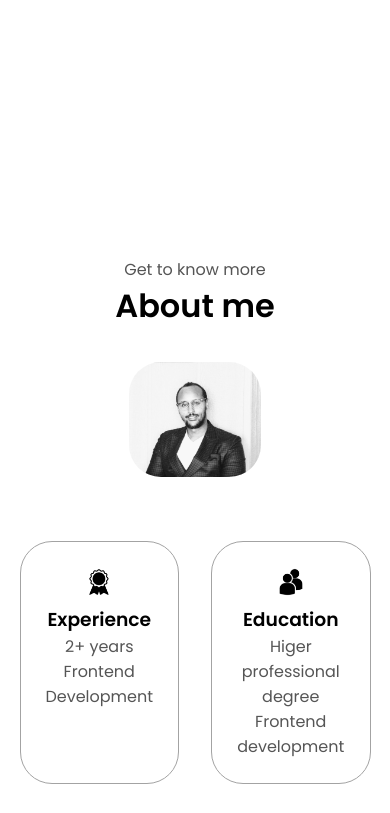
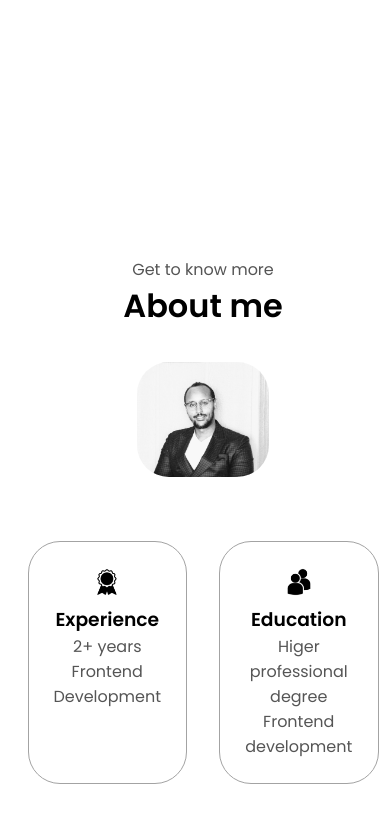
Before and after one commit to MohammedAbi/html-css-js-portfolio, a plain HTML site: page index.html in a window 390 px wide. Shown: the part 621-1434 px from the top of the page. Drawn offline with Linux system fonts and the light colour scheme.

Commit message:
added mediaquery

```diff
--- a/index.html
+++ b/index.html
@@ -35,6 +35,7 @@
         </div>
       </div>
     </nav>
+    <div class="container">
       <section id="profile">
         <div class="section__pic-container">
           <div class="profile-pic-container">
@@ -56,7 +57,10 @@
             >
               Download CV
             </button>
-          <button class="btn btn-color-1" onclick="location.href='./#contact'">
+            <button
+              class="btn btn-color-1"
+              onclick="location.href='./#contact'"
+            >
               Contact Info
             </button>
           </div>
@@ -82,6 +86,8 @@
           onclick="location.href='./#about'"
         />
       </section>
+    </div>
+    <div class="container">
       <section id="about">
         <p class="section__text__p1">Get to know more</p>
         <h1 class="title">About me</h1>
@@ -123,13 +129,13 @@
             <div class="text-container">
               <p>
                 As a nearly graduated frontend developer pursuing a Higher
-              Professional Degree, I am enthusiastic about translating creative
-              concepts into user-friendly web interfaces. My education has
-              equipped me with essential skills in design processes, interaction
-              design, and programming. Eager to apply my creative design
-              principles, HTML/CSS proficiency, and foundational knowledge of
-              JavaScript to contribute to innovative projects and enhance user
-              experiences.
+                Professional Degree, I am enthusiastic about translating
+                creative concepts into user-friendly web interfaces. My
+                education has equipped me with essential skills in design
+                processes, interaction design, and programming. Eager to apply
+                my creative design principles, HTML/CSS proficiency, and
+                foundational knowledge of JavaScript to contribute to innovative
+                projects and enhance user experiences.
               </p>
             </div>
           </div>
@@ -141,6 +147,8 @@
           onclick="location.href='./#experience'"
         />
       </section>
+    </div>
+    <div class="container">
       <section id="experience">
         <p class="section__text__p1">Explore my</p>
         <h1 class="title">Experience</h1>
@@ -220,6 +228,8 @@
           onclick="location.href='./#projects'"
         />
       </section>
+    </div>
+    <div class="container">
       <section id="projects">
         <p class="section__text__p1">Browse My Recent</p>
         <h1 class="title">Projects</h1>
@@ -308,6 +318,8 @@
           onclick="location.href='./#contact'"
         />
       </section>
+    </div>
+    <div class="container">
       <section id="contact">
         <p class="section__text__p1">Get in Touch</p>
         <h1 class="title">Contact Me</h1>
@@ -331,7 +343,9 @@
               class="icon contact-icon"
             />
             <p>
-            <a href="https://www.linkedin.com/in/mohammedabdulabi/">LinkedIn</a>
+              <a href="https://www.linkedin.com/in/mohammedabdulabi/"
+                >LinkedIn</a
+              >
             </p>
           </div>
         </div>
@@ -342,6 +356,8 @@
           onclick="location.href='./#profile'"
         />
       </section>
+    </div>
+    <div class="container">
       <footer>
         <nav>
           <div class="nav-links-container">
@@ -355,6 +371,7 @@
         </nav>
         <p>Copyright &#169; 2024 Mohammed Abi. All Rights Reserved</p>
       </footer>
+    </div>
     <script src="script.js"></script>
   </body>
 </html>
--- a/style.css
+++ b/style.css
@@ -172,7 +172,6 @@ profile-pic-container {
   height: 100%;
   border-radius: 50%;
   background-color: blue;
-
 }
 
 .section__text {
@@ -430,3 +429,54 @@ footer {
 footer p {
   text-align: center;
 }
+
+/* Desktop container utility class: */
+.container {
+  max-width: 1536px;
+  margin-left: auto;
+  margin-right: auto;
+  padding-left: 0.5rem;
+  padding-right: 0.5rem;
+}
+
+/* 2xl */
+@media (max-width: 1536px) {
+  .container {
+    max-width: 1280px;
+  }
+}
+
+/* xl */
+@media (max-width: 1280px) {
+  .container {
+    max-width: 1024px;
+  }
+}
+
+/* lg */
+@media (max-width: 1024px) {
+  .container {
+    max-width: 768px;
+  }
+}
+
+/* md */
+@media (max-width: 768px) {
+  .container {
+    max-width: 640px;
+  }
+}
+
+/* sm */
+@media (max-width: 640px) {
+  .container {
+    max-width: 475px;
+  }
+}
+
+/* xs */
+@media (max-width: 475px) {
+  .container {
+    width: 100%;
+  }
+}
```
Lines whose indentation alone changed are shown as unchanged.
